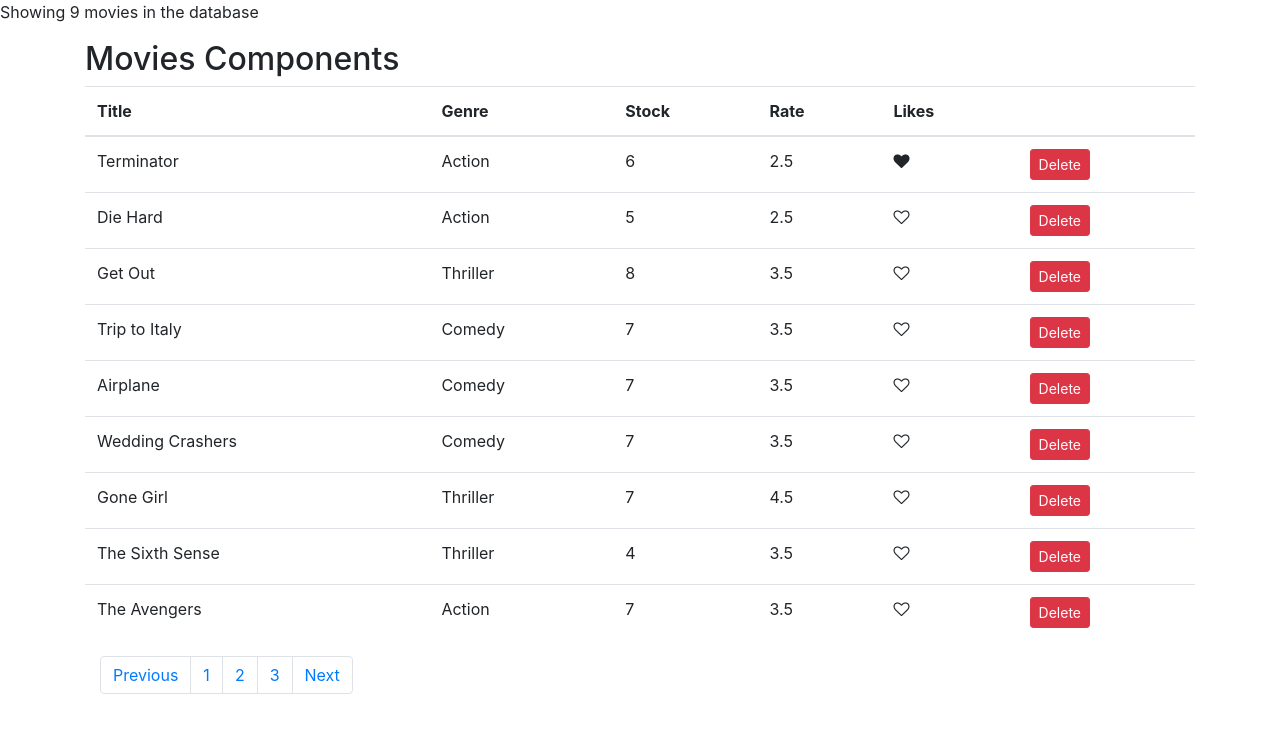
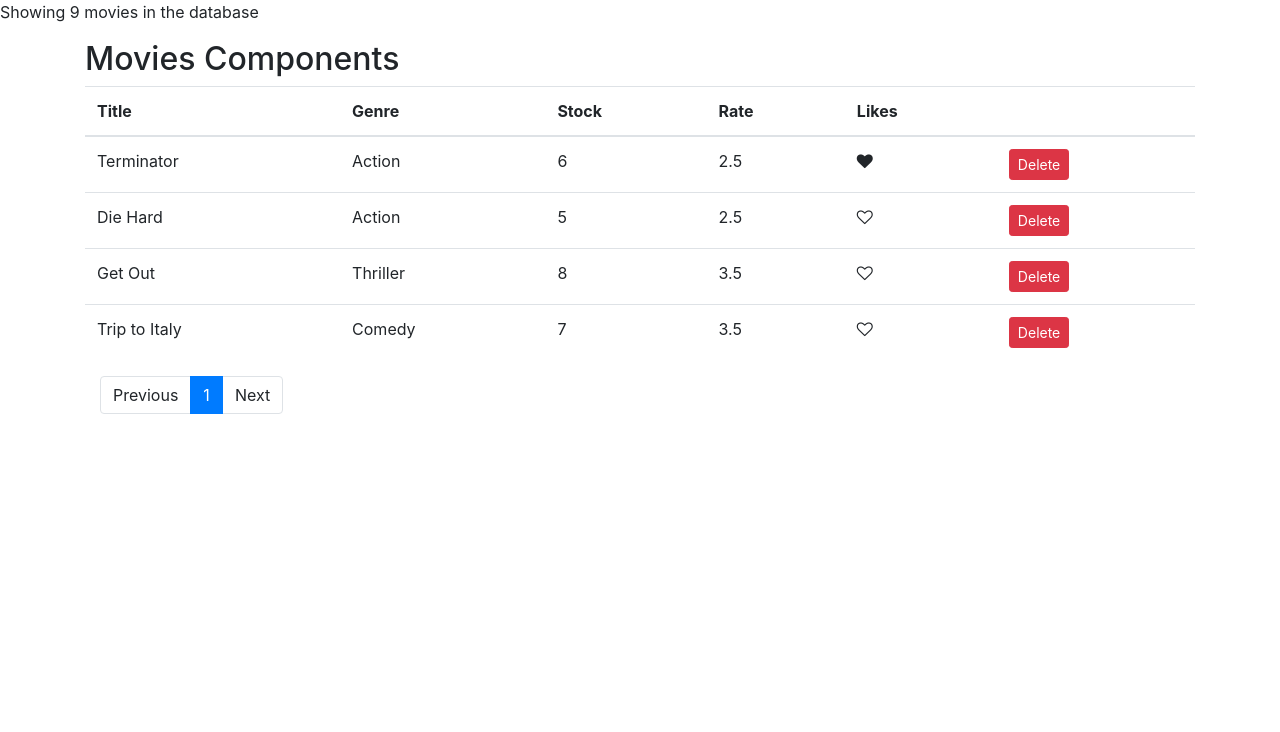
Before and after one commit to gabpoiss/React_With_Mosh, a React (Create React App) app in the folder vidly/: page / in a window 1280 px wide. Shown: the top 732 px of the page. Built offline with nearby package versions, Linux system fonts and the light colour scheme.

Commit message:
Made the pagination and paginate.js component. And figuring our bugs using prop-types. React typescripts using proptype.

```diff
--- a/vidly/package.json
+++ b/vidly/package.json
@@ -3,10 +3,14 @@
   "version": "0.1.0",
   "private": true,
   "dependencies": {
+    "bootstrap": "^4.3.1",
+    "font-awesome": "^4.7.0",
     "lodash": "^4.17.10",
+    "prop-types": "^15.6.2",
     "react": "^16.7.0",
+    "react-bootstrap": "^0.32.4",
     "react-dom": "^16.7.0",
-    "react-scripts": "2.1.3"
+    "react-scripts": "^2.1.5"
   },
   "scripts": {
     "start": "react-scripts start",
--- a/vidly/src/components/common/pagination.jsx
+++ b/vidly/src/components/common/pagination.jsx
@@ -1,10 +1,12 @@
 import React, { Component } from "react";
 import _ from "lodash";
+import PropTypes from "prop-types";
 
 const Pagination = props => {
-  const { itemsCount, pageSize, onPageChange } = props;
+  const { itemsCount, pageSize, currentPage, onPageChange } = props;
+
+  console.log(currentPage);
   const pagesCount = Math.ceil(itemsCount / pageSize);
-  console.log(pagesCount);
   if (pagesCount === 1) return null;
   const pages = _.range(1, pagesCount + 1);
 
@@ -16,7 +18,12 @@ const Pagination = props => {
             <a className="page-link">Previous</a>
           </li>
           {pages.map(page => (
-            <li key={page} className="page-item">
+            <li
+              key={page}
+              className={
+                page === currentPage ? "page-item active" : "page-item"
+              }
+            >
               <a className="page-link" onClick={() => onPageChange(page)}>
                 {page}
               </a>
@@ -32,4 +39,13 @@ const Pagination = props => {
   );
 };
 
+// That is very very usefull to figure out bugs. It tells you witch propTypes the components are using. So when its a reusable components, you can know what types of props it should pass.
+
+Pagination.propTypes = {
+  itemsCount: PropTypes.number.isRequired,
+  pageSize: PropTypes.number.isRequired,
+  currentPage: PropTypes.number.isRequired,
+  onPageChange: PropTypes.func.isRequired
+};
+
 export default Pagination;
--- a/vidly/src/components/movies.jsx
+++ b/vidly/src/components/movies.jsx
@@ -4,12 +4,14 @@ import React, { Component } from "react";
 import { getMovies, getMovie } from "../Starter Code/services/fakeMovieService";
 import Like from "./common/like";
 import Pagination from "./common/pagination";
+import { paginate } from "../utils/paginate";
 
 class Movies extends Component {
   state = {
     movies: getMovies(),
     isToggleOn: true,
-    pageSize: 4
+    pageSize: 4,
+    currentPage: 1
   };
   handleDelete = movie => {
     console.log(movie);
@@ -41,11 +43,15 @@ class Movies extends Component {
     this.setState({ movies });
     console.log(movies);
   };
-  handlePageChange = page => {};
+  handlePageChange = page => {
+    this.setState({ currentPage: page });
+  };
 
   render() {
     // This is object destructuring method
     const { length: count } = this.state.movies;
+    const { pageSize, currentPage, movies: allMovies } = this.state;
+    const movies = paginate(allMovies, currentPage, pageSize);
 
     if (count === 0) return <p>There are no more movies!</p>;
     return (
@@ -65,7 +71,7 @@ class Movies extends Component {
               </tr>
             </thead>
             <tbody>
-              {this.state.movies.map(movie => (
+              {movies.map(movie => (
                 <tr key={movie._id}>
                   <td>{movie.title}</td>
                   <td>{movie.genre.name}</td>
@@ -95,9 +101,10 @@ class Movies extends Component {
             </tbody>
           </table>
           <Pagination
-            itemsCount={count}
-            pageSize={this.state.pageSize}
-            onPageChange={this.handlePageChange()}
+            itemsCount="abc"
+            currentPage={currentPage}
+            pageSize={pageSize}
+            onPageChange={this.handlePageChange}
           />
         </div>
       </React.Fragment>
--- /dev/null
+++ b/vidly/src/utils/paginate.js
@@ -0,0 +1,11 @@
+import _ from "lodash";
+
+export function paginate(items, pageNumber, pageSize) {
+  const startIndex = (pageNumber - 1) * pageSize;
+  return _(items)
+    .slice(startIndex)
+    .take(pageSize)
+    .value();
+  //   _.slice(items, startIndex);
+  // _.take()
+}
```
Also changed, not shown: 1 other file (tests, documents, lock files or other folders).
